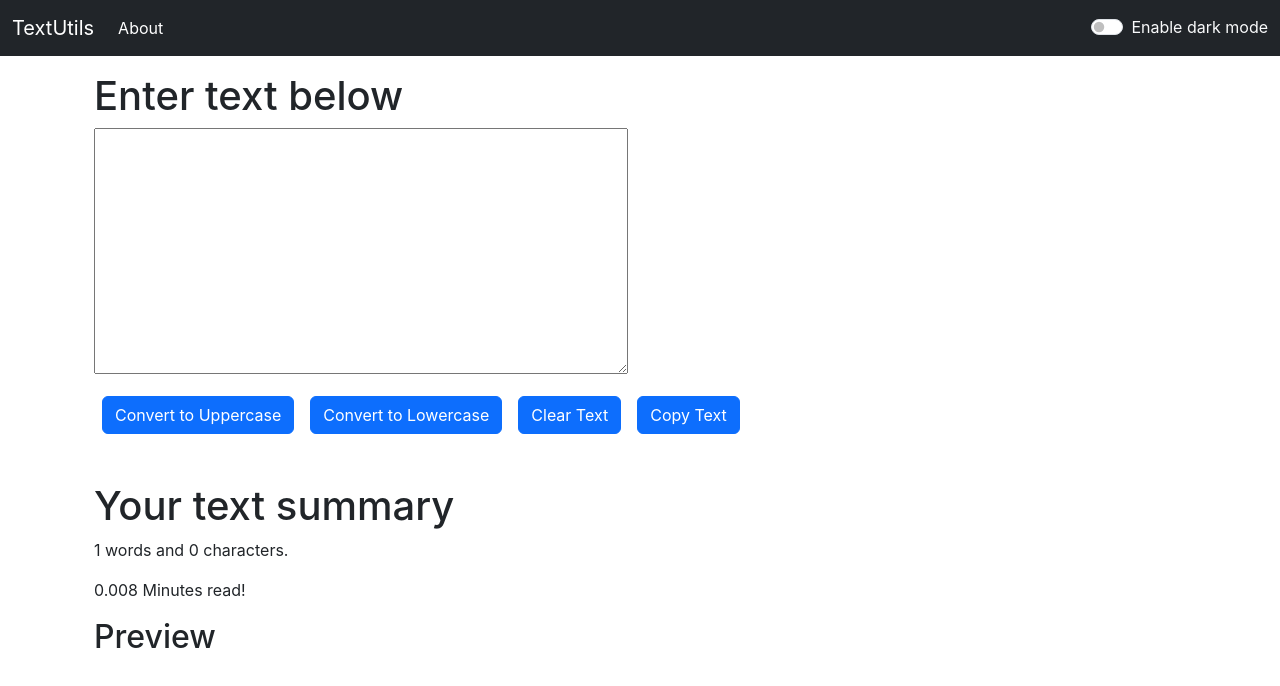
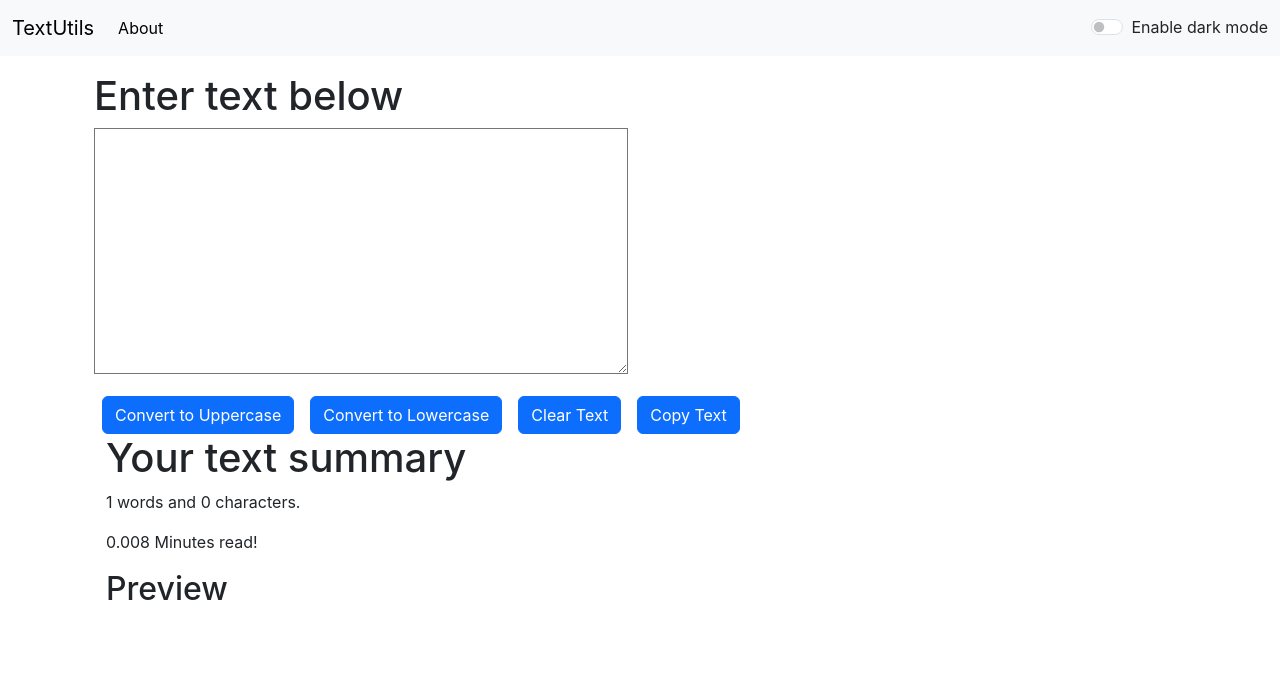
Before and after one commit to samarpansarkar/TextUtilsApp-ReactJS, a React (Create React App) app: page / in a window 1280 px wide. Shown: the top 686 px of the page. Built offline with nearby package versions, Linux system fonts and the light colour scheme.

Commit message:
dark mode

```diff
--- a/src/App.js
+++ b/src/App.js
@@ -6,20 +6,22 @@ import About from "./components/About";
 import React, { useState } from 'react'
 
 function App() {
-  const [mode, setmode] = useState("dark");
+  const [mode, setmode] = useState("light");
 
   const toggleMode = ()=>{
-    if(mode === 'dark'){
+    if(mode === 'light'){
+      setmode('dark');
+      document.body.style.backgroundColor = '#343a40';
+    }else{
       setmode('light');
-    }else{
-      setmode('dark');
+      document.body.style.backgroundColor = 'white';
     }
   }
   return (
     <>
       <Navbar mode = {mode} toggleMode={toggleMode} />
       <div className="container my-3">
-        <TextForm heading="Enter text below" />
+        <TextForm heading="Enter text below" mode = {mode} />
         {/* <About my-1 /> */}
       </div>
     </>
--- a/src/components/Navbar.js
+++ b/src/components/Navbar.js
@@ -17,7 +17,7 @@ export default function Navbar(props) {
             </li>
           </ul>
         </div>
-        <div className="form-check form-switch text-light">
+        <div className={`form-check form-switch text-${props.mode==='light'?'dark':'light'}`}>
           <input className="form-check-input" onClick={props.toggleMode} type="checkbox" role="switch" id="flexSwitchCheckDefault" />
           <label className="form-check-label" htmlFor="flexSwitchCheckDefault">Enable dark mode</label>
         </div>
--- a/src/components/TextForm.js
+++ b/src/components/TextForm.js
@@ -31,24 +31,24 @@ export default function TextForm(props) {
 
   return (
     <>
-    <div className="container">
+    <div className="container" style={{color:props.mode==='dark'?'white':'dark'}}>
       <h1>{props.heading}</h1>
         <div className="mb-3">
-            <textarea className="from-control" value={text} onChange={handleOnChange} id='myBox' rows = '10' cols='50'></textarea>
+            <textarea className="from-control" value={text} style={{backgroundColor:props.mode==='dark'?'#343a40':'white',color:props.mode==='dark'?'white':'dark'}} onChange={handleOnChange} id='myBox' rows = '10' cols='50'></textarea>
 
         </div>
         <button type="submit" className="btn btn-primary mx-2" onClick={handleUpClick}>Convert to Uppercase</button>
         <button type="submit" className="btn btn-primary mx-2" onClick={handleLoClick}>Convert to Lowercase</button>
         <button type="submit" className="btn btn-primary mx-2" onClick={handleClearClick}>Clear Text</button>
         <button type="submit" className="btn btn-primary mx-2" onClick={handleCopyClick}>Copy Text</button>
-    </div>
-    <div className="container my-5">
+    <div className='container' style={{color:props.mode==='light'?'dark':'light'}}>
       <h1>Your text summary</h1>
       <p>{text.split(" ").length} words and {text.length} characters. </p>
       <p>{0.008 * text.split(" ").length} Minutes read!</p>
       <h2>Preview</h2>
       <p>{text}</p>
     </div>
+    </div>
     </>
   )
 }
```
